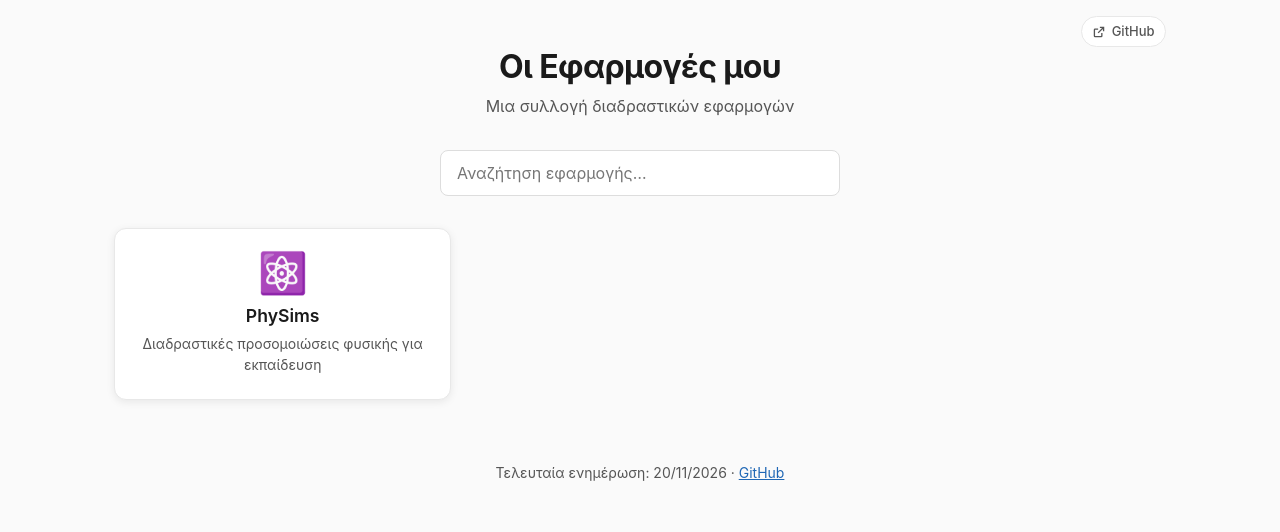
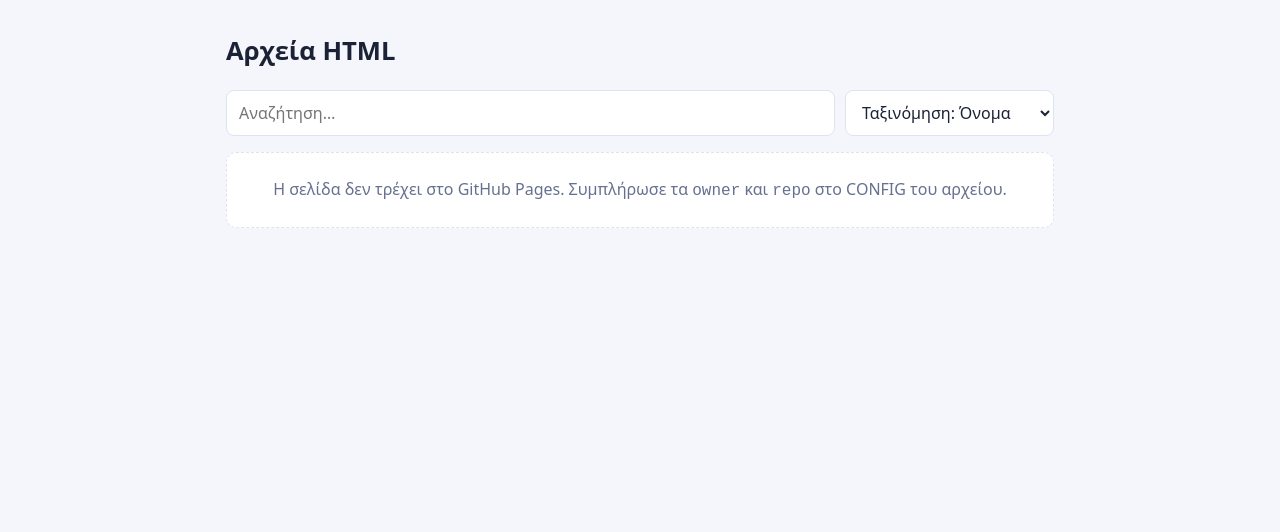
Before and after one commit to nick67/halicutiband, a plain HTML site: page index.html in a window 1280 px wide. Drawn offline with Linux system fonts and the light colour scheme.

Commit message:
Add files via upload

```diff
--- a/index.html
+++ b/index.html
@@ -1,309 +1,166 @@
 <!DOCTYPE html>
 <html lang="el">
 <head>
-<meta charset="UTF-8">
-<meta name="viewport" content="width=device-width, initial-scale=1.0">
-<meta name="description" content="Μια συλλογή διαδραστικών εφαρμογών">
-<title>Οι Εφαρμογές μου</title>
+<meta charset="utf-8">
+<meta name="viewport" content="width=device-width, initial-scale=1">
+<title>Λίστα αρχείων HTML</title>
 <style>
-*, *::before, *::after { box-sizing: border-box; }
-[hidden] { display: none !important; }
-
-:root {
-  --φόντο: #FAFAFA;
-  --καρτέλα: #FFFFFF;
-  --accent: #2D7DD2;
-  --σύνδεσμος: #1F67B5;
-  --κείμενο: #1A1A1A;
-  --δευτερεύον: #555555;
-  --hover: #F0F7FF;
-  --περίγραμμα: #E8E8E8;
-  --μετάβαση: 200ms;
-}
-
-html { -webkit-text-size-adjust: 100%; }
-
-body {
-  margin: 0;
-  background: var(--φόντο);
-  color: var(--κείμενο);
-  font-family: -apple-system, BlinkMacSystemFont, 'Segoe UI', Roboto, Helvetica, Arial, sans-serif;
-  line-height: 1.5;
-}
-
-.περιέκτης {
-  max-width: 1100px;
-  margin: 0 auto;
-  padding: 0 1.5rem;
-}
-
-.οπτικά-κρυφό {
-  position: absolute;
-  width: 1px; height: 1px;
-  padding: 0; margin: -1px;
-  overflow: hidden;
-  clip: rect(0, 0, 0, 0);
-  white-space: nowrap;
-  border: 0;
-}
-
-/* ---------- Header ---------- */
-.κεφαλίδα {
-  position: relative;
-  text-align: center;
-  padding: 3rem 0 2rem;
-}
-.κεφαλίδα h1 {
-  font-size: 2rem;
-  font-weight: 700;
-  letter-spacing: -0.02em;
-  line-height: 1.2;
-  margin: 0;
-}
-.υπότιτλος {
-  font-size: 1rem;
-  font-weight: 400;
-  color: var(--δευτερεύον);
-  margin: 0.5rem 0 0;
-}
-.github-σύνδεσμος {
-  position: absolute;
-  top: 1rem;
-  right: 0;
-  display: inline-flex;
-  align-items: center;
-  gap: 0.35rem;
-  padding: 0.3rem 0.65rem;
-  font-size: 0.8125rem;
-  font-weight: 500;
-  color: var(--δευτερεύον);
-  text-decoration: none;
-  border: 1px solid var(--περίγραμμα);
-  border-radius: 999px;
-  background: var(--καρτέλα);
-  transition: color var(--μετάβαση) ease, border-color var(--μετάβαση) ease;
-}
-.github-σύνδεσμος:hover { color: var(--σύνδεσμος); border-color: var(--accent); }
-.github-σύνδεσμος svg { width: 14px; height: 14px; }
-
-/* ---------- Αναζήτηση ---------- */
-.αναζήτηση-περιέκτης {
-  display: flex;
-  justify-content: center;
-  margin-bottom: 2rem;
-}
-#αναζήτηση {
-  width: 100%;
-  max-width: 400px;
-  padding: 0.6rem 1rem;
-  font: inherit;
-  color: var(--κείμενο);
-  background: var(--καρτέλα);
-  border: 1.5px solid #DDDDDD;
-  border-radius: 8px;
-  transition: border-color var(--μετάβαση) ease, box-shadow var(--μετάβαση) ease;
-}
-#αναζήτηση::placeholder { color: #767676; opacity: 1; }
-#αναζήτηση:focus {
-  outline: none;
-  border-color: var(--accent);
-  box-shadow: 0 0 0 3px rgba(45,125,210,0.15);
-}
-
-/* ---------- Grid καρτελών ---------- */
-.πλέγμα {
-  display: grid;
-  grid-template-columns: 1fr;
-  gap: 1.25rem;
-  margin: 0;
-  padding: 0;
-}
-@media (min-width: 768px) {
-  .πλέγμα { grid-template-columns: repeat(2, minmax(0, 1fr)); }
-}
-@media (min-width: 1024px) {
-  .πλέγμα { grid-template-columns: repeat(3, minmax(0, 1fr)); }
-}
-
-.καρτέλα {
-  display: flex;
-  min-height: 160px;
-  background: var(--καρτέλα);
-  border: 1px solid var(--περίγραμμα);
-  border-radius: 12px;
-  box-shadow: 0 2px 8px rgba(0,0,0,0.08);
-  transition:
-    transform var(--μετάβαση) ease,
-    box-shadow var(--μετάβαση) ease,
-    background-color var(--μετάβαση) ease;
-}
-.καρτέλα > .περιεχόμενο-καρτέλας {
-  display: flex;
-  flex-direction: column;
-  align-items: center;
-  text-align: center;
-  width: 100%;
-  padding: 1.5rem;
-  color: inherit;
-  text-decoration: none;
-  border-radius: inherit;
-}
-.καρτέλα:not(.απενεργοποιημένη):hover,
-.καρτέλα:not(.απενεργοποιημένη):focus-within {
-  transform: translateY(-4px);
-  background-color: var(--hover);
-  /* Η μπλε γραμμή αριστερά ως inset σκιά, ώστε να μη μετακινείται το περιεχόμενο. */
-  box-shadow: inset 3px 0 0 var(--accent), 0 8px 20px rgba(0,0,0,0.10);
-}
-a.περιεχόμενο-καρτέλας:focus-visible {
-  outline: 2px solid var(--accent);
-  outline-offset: 2px;
-}
-
-.εικονίδιο {
-  display: block;
-  font-size: 2.5rem;
-  line-height: 1;
-  margin-bottom: 0.75rem;
-}
-.τίτλος-καρτέλας {
-  font-size: 1.1rem;
-  font-weight: 600;
-  line-height: 1.3;
-  color: var(--κείμενο);
-  margin: 0 0 0.35rem;
-}
-.περιγραφή-καρτέλας {
-  font-size: 0.875rem;
-  line-height: 1.5;
-  color: var(--δευτερεύον);
-  margin: 0;
-  display: -webkit-box;
-  -webkit-line-clamp: 2;
-  -webkit-box-orient: vertical;
-  overflow: hidden;
-}
-
-.απενεργοποιημένη { opacity: 0.5; cursor: default; }
-.σήμανση-μη-διαθέσιμης {
-  margin-top: 0.6rem;
-  font-size: 0.75rem;
-  color: var(--δευτερεύον);
-  border: 1px solid var(--περίγραμμα);
-  border-radius: 999px;
-  padding: 0.1rem 0.55rem;
-}
-
-.μήνυμα-κενού {
-  text-align: center;
-  color: var(--δευτερεύον);
-  padding: 2.5rem 0;
-  margin: 0;
-}
-
-/* ---------- Footer ---------- */
-.υποσέλιδο {
-  text-align: center;
-  padding: 3rem 0 2rem;
-  font-size: 0.875rem;
-  color: var(--δευτερεύον);
-}
-.υποσέλιδο a { color: var(--σύνδεσμος); }
-.υποσέλιδο a:focus-visible,
-.github-σύνδεσμος:focus-visible {
-  outline: 2px solid var(--accent);
-  outline-offset: 2px;
-}
-
-@media (max-width: 768px) {
-  .κεφαλίδα { padding-top: 3.75rem; }
-}
-
-@media (prefers-reduced-motion: reduce) {
-  .καρτέλα, .github-σύνδεσμος, #αναζήτηση { transition: none; }
-  .καρτέλα:not(.απενεργοποιημένη):hover,
-  .καρτέλα:not(.απενεργοποιημένη):focus-within { transform: none; }
-}
+  :root{
+    --bg:#0f1420; --card:#171e2e; --line:#26304a; --text:#e6eaf5; --mute:#8b95b0; --acc:#5aa9ff;
+  }
+  @media (prefers-color-scheme: light){
+    :root{ --bg:#f4f6fb; --card:#fff; --line:#dde3f0; --text:#1b2236; --mute:#667090; --acc:#1f6feb; }
+  }
+  *{box-sizing:border-box}
+  body{margin:0;font:16px/1.5 system-ui,-apple-system,"Segoe UI",Roboto,sans-serif;background:var(--bg);color:var(--text)}
+  .wrap{max-width:860px;margin:0 auto;padding:32px 16px 64px}
+  h1{margin:0 0 4px;font-size:1.6rem}
+  .sub{color:var(--mute);margin:0 0 20px;font-size:.95rem}
+  .tools{display:flex;gap:10px;flex-wrap:wrap;margin-bottom:16px}
+  input,select{background:var(--card);color:var(--text);border:1px solid var(--line);border-radius:8px;padding:10px 12px;font:inherit}
+  input{flex:1;min-width:200px}
+  input:focus,select:focus{outline:2px solid var(--acc);outline-offset:1px}
+  .folder{margin:22px 0 8px;font-size:.8rem;letter-spacing:.06em;text-transform:uppercase;color:var(--mute)}
+  ul{list-style:none;margin:0;padding:0;display:grid;gap:8px}
+  li a{display:flex;justify-content:space-between;gap:12px;align-items:center;padding:12px 14px;background:var(--card);
+       border:1px solid var(--line);border-radius:10px;color:inherit;text-decoration:none;transition:border-color .15s,transform .15s}
+  li a:hover{border-color:var(--acc);transform:translateY(-1px)}
+  .name{display:flex;flex-direction:column;min-width:0}
+  .title{font-weight:600;overflow:hidden;text-overflow:ellipsis;white-space:nowrap}
+  .file{color:var(--mute);font-size:.82rem;overflow:hidden;text-overflow:ellipsis;white-space:nowrap}
+  .size{color:var(--mute);font-size:.82rem;white-space:nowrap}
+  .msg{padding:24px;text-align:center;color:var(--mute);background:var(--card);border:1px dashed var(--line);border-radius:10px}
+  .count{color:var(--mute);font-size:.85rem;margin-top:18px;text-align:right}
 </style>
 </head>
 <body>
-<div class="περιέκτης">
-  <header class="κεφαλίδα">
-    <a class="github-σύνδεσμος" href="https://github.com/nick67" target="_blank" rel="noopener noreferrer" aria-label="Προφίλ στο GitHub (ανοίγει σε νέα καρτέλα)">
-      <svg viewBox="0 0 16 16" aria-hidden="true" focusable="false"><path fill="currentColor" d="M9 2h5v5h-1.5V4.56L7.53 9.53 6.47 8.47l4.97-4.97H9V2ZM3.5 4A1.5 1.5 0 0 0 2 5.5v7A1.5 1.5 0 0 0 3.5 14h7a1.5 1.5 0 0 0 1.5-1.5V9h-1.5v3.5h-7v-7H7V4H3.5Z"/></svg>
-      GitHub
-    </a>
-    <h1>Οι Εφαρμογές μου</h1>
-    <p class="υπότιτλος">Μια συλλογή διαδραστικών εφαρμογών</p>
-  </header>
+<div class="wrap">
+  <h1 id="heading">Αρχεία HTML</h1>
+  <p class="sub" id="sub">Φόρτωση λίστας…</p>
 
-  <main role="main">
-    <div class="αναζήτηση-περιέκτης" role="search">
-      <input type="search" id="αναζήτηση" placeholder="Αναζήτηση εφαρμογής…" aria-label="Αναζήτηση εφαρμογής" aria-controls="πλέγμα" autocomplete="off" spellcheck="false">
-    </div>
+  <div class="tools">
+    <input id="q" type="search" placeholder="Αναζήτηση…" autocomplete="off" aria-label="Αναζήτηση">
+    <select id="sort" aria-label="Ταξινόμηση">
+      <option value="name">Ταξινόμηση: Όνομα</option>
+      <option value="size">Ταξινόμηση: Μέγεθος</option>
+    </select>
+  </div>
 
-    <div id="πλέγμα" class="πλέγμα">
-      <article class="καρτέλα" data-id="physims" data-τιτλος="physims" data-περιγραφη="διαδραστικές προσομοιώσεις φυσικής για εκπαίδευση">
-        <a class="περιεχόμενο-καρτέλας" href="https://github.com/nick67/simulations" target="_blank" rel="noopener noreferrer" aria-label="Άνοιγμα PhySims">
-          <span class="εικονίδιο" aria-hidden="true">⚛️</span>
-          <h2 class="τίτλος-καρτέλας">PhySims</h2>
-          <p class="περιγραφή-καρτέλας">Διαδραστικές προσομοιώσεις φυσικής για εκπαίδευση</p>
-        </a>
-      </article>
-    </div>
+  <div id="list"></div>
+  <div class="count" id="count"></div>
+</div>
 
-    <div id="αποτελέσματα" aria-live="polite">
-      <p id="κανένα-αποτέλεσμα" class="μήνυμα-κενού" hidden>Δεν βρέθηκαν αποτελέσματα</p>
-      <p id="πλήθος-αποτελεσμάτων" class="οπτικά-κρυφό"></p>
-    </div>
-  </main>
+<script>
+/* ---------- Ρυθμίσεις ----------
+   Αν η σελίδα φιλοξενείται στο GitHub Pages (username.github.io/repo/),
+   το owner και το repo βρίσκονται αυτόματα. Συμπλήρωσέ τα μόνο για δοκιμή τοπικά
+   ή αν χρησιμοποιείς δικό σου domain. */
+const CONFIG = { owner: "", repo: "", exclude: ["index.html", "404.html"] };
 
-  <footer class="υποσέλιδο">
-    <p>Τελευταία ενημέρωση: 20/11/2026 · <a href="https://github.com/nick67" target="_blank" rel="noopener noreferrer">GitHub</a></p>
-  </footer>
-</div>
-<script>
-(function () {
-  'use strict';
-  var πεδίο = document.getElementById('αναζήτηση');
-  if (!πεδίο) { return; }
-  var μήνυμαΚενού = document.getElementById('κανένα-αποτέλεσμα');
-  var πλήθος = document.getElementById('πλήθος-αποτελεσμάτων');
+function detectRepo(){
+  if (CONFIG.owner && CONFIG.repo) return { owner: CONFIG.owner, repo: CONFIG.repo };
+  const host = location.hostname;
+  if (host.endsWith(".github.io")) {
+    const owner = host.split(".")[0];
+    const first = location.pathname.split("/").filter(Boolean)[0];
+    // user site (username.github.io) -> repo = username.github.io
+    const repo = first && !first.includes(".") ? first : owner + ".github.io";
+    return { owner, repo };
+  }
+  return null;
+}
 
-  function κανονικοποίηση(κείμενο) {
-    return (κείμενο || '')
-      .normalize('NFD')
-      .replace(/[\u0300-\u036f]/g, '')
-      .toLowerCase()
-      .replace(/ς/g, 'σ');
+const $ = id => document.getElementById(id);
+let items = [];
+
+function fmtSize(b){
+  if (b < 1024) return b + " B";
+  if (b < 1048576) return (b/1024).toFixed(1) + " KB";
+  return (b/1048576).toFixed(1) + " MB";
+}
+function esc(s){ return s.replace(/[&<>"']/g, c => ({'&':'&amp;','<':'&lt;','>':'&gt;','"':'&quot;',"'":'&#39;'}[c])); }
+function prettify(p){ return p.split("/").pop().replace(/\.html?$/i,"").replace(/[_-]+/g," "); }
+
+async function load(){
+  const info = detectRepo();
+  if (!info) {
+    $("list").innerHTML = '<div class="msg">Η σελίδα δεν τρέχει στο GitHub Pages. Συμπλήρωσε τα <code>owner</code> και <code>repo</code> στο CONFIG του αρχείου.</div>';
+    $("sub").textContent = "";
+    return;
   }
+  const key = "filelist:" + info.owner + "/" + info.repo;
+  try {
+    let data = null;
+    try {
+      const c = JSON.parse(sessionStorage.getItem(key) || "null");
+      if (c && Date.now() - c.t < 5*60*1000) data = c.d;
+    } catch(e){}
+    if (!data) {
+      const r = await fetch(`https://api.github.com/repos/${info.owner}/${info.repo}/git/trees/HEAD?recursive=1`,
+                            { headers: { "Accept": "application/vnd.github+json" } });
+      if (!r.ok) throw new Error(r.status === 403 ? "Έχει συμπληρωθεί το όριο αιτημάτων του GitHub. Δοκίμασε ξανά σε λίγο." : "Σφάλμα GitHub (" + r.status + ")");
+      data = await r.json();
+      try { sessionStorage.setItem(key, JSON.stringify({ t: Date.now(), d: data })); } catch(e){}
+    }
+    items = (data.tree || [])
+      .filter(f => f.type === "blob" && /\.html?$/i.test(f.path))
+      .filter(f => !CONFIG.exclude.includes(f.path))
+      .filter(f => !f.path.split("/").some(seg => seg.startsWith(".")))
+      .map(f => ({ path: f.path, size: f.size || 0, title: prettify(f.path) }));
 
-  var ευρετήριο = Array.prototype.map.call(
-    document.querySelectorAll('#πλέγμα .καρτέλα'),
-    function (καρτέλα) {
-      return {
-        στοιχείο: καρτέλα,
-        κείμενο: κανονικοποίηση(
-          καρτέλα.getAttribute('data-τιτλος') + ' ' + καρτέλα.getAttribute('data-περιγραφη')
-        )
-      };
-    }
-  );
+    $("heading").textContent = info.repo.replace(/[-_]+/g, " ");
+    $("sub").textContent = "Επίλεξε ένα αρχείο για να το ανοίξεις.";
+    render();
+    loadTitles();
+  } catch (e) {
+    $("sub").textContent = "";
+    $("list").innerHTML = '<div class="msg">' + esc(e.message || "Δεν ήταν δυνατή η φόρτωση της λίστας.") + '</div>';
+  }
+}
 
-  πεδίο.addEventListener('input', function () {
-    var ερώτημα = κανονικοποίηση(πεδίο.value.trim());
-    var ορατές = 0;
-    for (var i = 0; i < ευρετήριο.length; i++) {
-      var ταιριάζει = ερώτημα === '' || ευρετήριο[i].κείμενο.indexOf(ερώτημα) !== -1;
-      ευρετήριο[i].στοιχείο.hidden = !ταιριάζει;
-      if (ταιριάζει) { ορατές++; }
-    }
-    μήνυμαΚενού.hidden = ορατές !== 0;
-    πλήθος.textContent = (ερώτημα === '' || ορατές === 0)
-      ? ''
-      : (ορατές === 1 ? 'Βρέθηκε 1 εφαρμογή' : 'Βρέθηκαν ' + ορατές + ' εφαρμογές');
+/* Διαβάζει το <title> κάθε αρχείου (ίδιο origin, δεν μετρά στο όριο του API) */
+async function loadTitles(){
+  await Promise.all(items.map(async it => {
+    try {
+      const r = await fetch(encodeURI(it.path));
+      if (!r.ok) return;
+      const t = (await r.text()).match(/<title[^>]*>([\s\S]*?)<\/title>/i);
+      if (t && t[1].trim()) { it.title = t[1].trim().replace(/\s+/g," "); }
+    } catch(e){}
+  }));
+  render();
+}
+
+function render(){
+  const q = $("q").value.trim().toLowerCase();
+  const sort = $("sort").value;
+  let rows = items.filter(i => !q || i.title.toLowerCase().includes(q) || i.path.toLowerCase().includes(q));
+  rows.sort((a,b) => sort === "size" ? b.size - a.size : a.title.localeCompare(b.title, "el"));
+
+  if (!rows.length) {
+    $("list").innerHTML = '<div class="msg">' + (items.length ? "Δεν βρέθηκαν αποτελέσματα." : "Δεν υπάρχουν ακόμα αρχεία HTML.") + '</div>';
+    $("count").textContent = "";
+    return;
+  }
+  const groups = {};
+  rows.forEach(r => {
+    const i = r.path.lastIndexOf("/");
+    (groups[i < 0 ? "" : r.path.slice(0, i)] ||= []).push(r);
   });
-})();
+  const names = Object.keys(groups).sort((a,b) => a.localeCompare(b, "el"));
+  $("list").innerHTML = names.map(g =>
+    (g ? '<div class="folder">' + esc(g) + '</div>' : (names.length > 1 ? '<div class="folder">Κύριος φάκελος</div>' : '')) +
+    '<ul>' + groups[g].map(r =>
+      '<li><a href="' + esc(encodeURI(r.path)) + '"><span class="name"><span class="title">' + esc(r.title) +
+      '</span><span class="file">' + esc(r.path.split("/").pop()) + '</span></span><span class="size">' + fmtSize(r.size) + '</span></a></li>'
+    ).join("") + '</ul>'
+  ).join("");
+  $("count").textContent = rows.length + (rows.length === 1 ? " αρχείο" : " αρχεία");
+}
+
+$("q").addEventListener("input", render);
+$("sort").addEventListener("change", render);
+load();
 </script>
 </body>
 </html>
```
